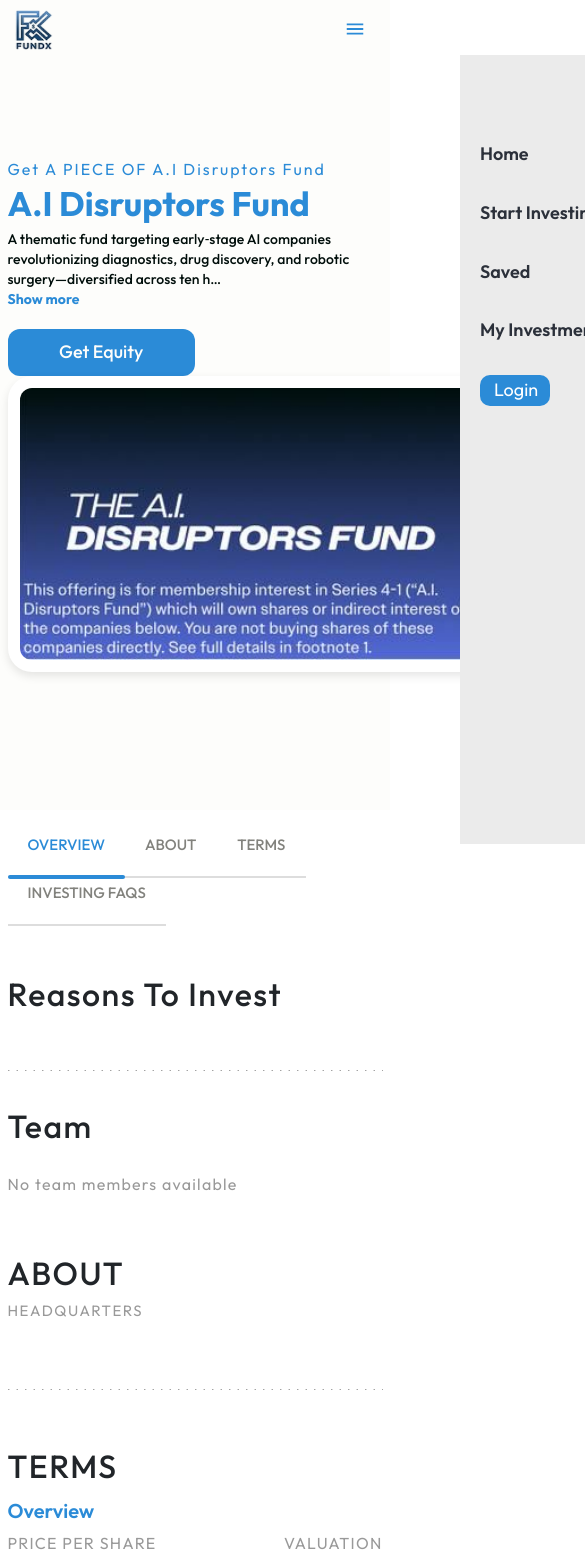
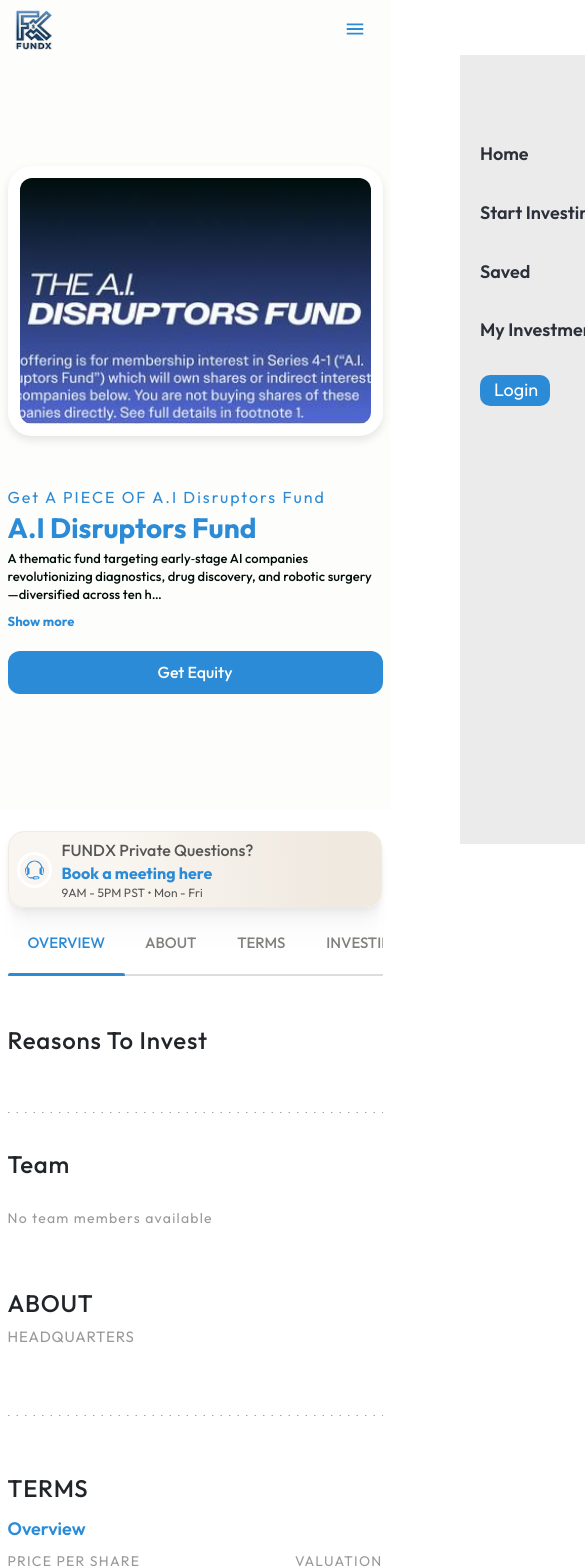
Before and after one commit to mohamed080/graduation-project, a React (Vite) app: page /offering/ai-disruptors-fund in a window 390 px wide. Shown: the top 1568 px of the page, 585 px wide, since content can reach past the window. Built offline with nearby package versions, Linux system fonts and the light colour scheme.

Commit message:
end of responsive of productDetails

```diff
--- a/src/components/projectDetail/InvestingWork.jsx
+++ b/src/components/projectDetail/InvestingWork.jsx
@@ -1,6 +1,7 @@
 import React from 'react'
 import styles from './ProjectDetail.module.css';
 import timeline from '../../assets/faq-timeline.svg';
+import verticalTimeLine from '../../assets/faq-timeline-vertical.svg';
 import { FiLoader } from 'react-icons/fi';
 import { HiOutlineLockClosed } from 'react-icons/hi';
 import { VscSettings } from 'react-icons/vsc';
@@ -37,10 +38,23 @@
     return (
         <div className={styles.investingWork}>
             <h4 className={`mb-0 ${styles.reasonsTitle}`}>HOW INVESTING WORKS</h4>
-            <p className={styles.investingWorkText}>Cancel anytime before 48 hours before a rolling close or the offering end date.</p>
+            <p className={`fw-normal ${styles.investingWorkText}`}>Cancel anytime before 48 hours before a rolling close or the offering end date.</p>
 
             <div class={styles.timelineContainer}>
-                <img alt="FAQ Timeline" loading="lazy" width="772" height="112" decoding="async" data-nimg="1" src={timeline} className={styles.timelineImage} />
+                <picture>
+                    <source media="(max-width: 576px)" srcSet={verticalTimeLine} />
+                    <img
+                        alt="FAQ Timeline"
+                        loading="lazy"
+                        width="772"
+                        height="112"
+                        decoding="async"
+                        data-nimg="1"
+                        src={timeline}
+                        className={styles.timelineImage}
+                    />
+
+                </picture>
             </div>
             <svg width="100%" height="2" fill="none" xmlns="http://www.w3.org/2000/svg"><line x1="0.5" y1="0.5" x2="100%" y2="0.5" stroke="#999999" strokeLinecap="round" strokeDasharray="0.5 8"></line></svg>
             <div className={styles.whyFundx}>
--- a/src/components/projectDetail/ProjectDetail.jsx
+++ b/src/components/projectDetail/ProjectDetail.jsx
@@ -62,7 +62,7 @@
                                 Get Equity
                             </Link>
                         </div>
-                        <div className="col-12 col-md-4">
+                        <div className="col-12 col-md-6 order-first order-md-last mb-5 mb-md-0">
                             <div className={styles.logoContainer}>
                                 <img src={project.img} alt={project.title} />
                             </div>
@@ -70,10 +70,10 @@
                     </div>
                 </div>
             </div>
-            <div className={styles.projectTabs}>
+                        <div className={styles.projectTabs}>
                 <div className="container">
                     <div className="row">
-                        <div className="col-12 col-md-6">
+                        <div className="col-12 col-md-7">
                             <div className={styles.heroBtns}>
                                 <button
                                     className={`${styles.tabBtn} ${activeTab === 'overview' ? styles.active : ''}`}
@@ -185,7 +185,7 @@
                                     ma
                                 </div>
                                 <div className={styles.disccussion}>
-                                    <textarea name="comments" id="comment" value={text} onChange={(e) => setText(e.target.value)} maxLength={2500} cols="30" rows="10" placeholder='what&#39;s on your mind'></textarea>
+                                    <textarea name="comments" id="comment" value={text} onChange={(e) => setText(e.target.value)} maxLength={2500} cols="30" rows="10" placeholder='what&#39;s on your mind' aria-label='Enter your comment'></textarea>
                                 </div>
                                 <div className='d-flex justify-content-end w-100'>
                                     <p className={styles.counter} aria-live='polite'>{text.length}/2500</p>
@@ -199,7 +199,7 @@
 
                             <InvestingWork />
                         </div>
-                        <div className="col-12 col-md-4 offset-md-1">
+                        <div className="col-12 col-md-4 offset-md-1 text-md-end order-first order-md-last">
                             <div className={styles.boxContainer}>
                                 <div className={styles.boxMeeting}>
                                     <div className="d-flex flex-wrap w-100 align-items-center">
--- a/src/components/projectDetail/ProjectDetail.module.css
+++ b/src/components/projectDetail/ProjectDetail.module.css
@@ -41,8 +41,7 @@
     color: var(--primary-color);
 }
 
-.projectDesc p,
-.teamDesc {
+.projectDesc p {
     color: rgb(0, 14, 11);
     margin: 0px;
     font-size: 14px;
@@ -92,7 +91,7 @@
 }
 
 .logoContainer {
-max-width: 488px;
+    max-width: 488px;
     max-height: 296px;
     width: 488px;
     height: 296px;
@@ -101,6 +100,7 @@
     background: #fff;
     box-shadow: 0px 4px 10px rgba(0, 0, 0, 0.1);
     position: relative;
+    margin-inline-start: auto;
 }
 
 .logoContainer img {
@@ -115,9 +115,20 @@
 /* overview */
 .heroBtns {
     margin-top: 2rem;
-    /* border-bottom: 2px solid #DDDDDD; */
     position: relative;
     margin-bottom: 3rem;
+    display: flex;
+    white-space: nowrap;
+    overflow-x: auto;
+    overflow-y: hidden;
+    -webkit-overflow-scrolling: touch;
+    -webkit-overflow-scrolling: touch;
+    scrollbar-width: none;
+    -ms-overflow-style: none;
+}
+
+.heroBtns::-webkit-scrollbar {
+    display: none;
 }
 
 .heroBtns .tabBtn {
@@ -132,6 +143,10 @@
     color: #82827d;
     position: relative;
     border-bottom: 2px solid #ddd;
+    flex: 0 0 auto;
+    white-space: nowrap;
+    cursor: pointer;
+    transition: all 0.3s ease-in-out;
 }
 
 .tabBtn.active {
@@ -152,13 +167,14 @@
 
 /* meeting */
 .boxContainer {
-    margin-top: -51px;
-    position: sticky !important;
-    top: 160px !important;
-    z-index: 999 !important;
-    width: 360px !important;
-    padding-right: 1px !important;
-    display: inline-block !important;
+    margin-top: -51px ;
+    position: sticky;
+    top: 160px;
+    z-index: 999;
+    width: 360px;
+    padding-right: 1px ;
+    display: inline-block;
+    text-align: left;
 }
 
 .boxMeeting {
@@ -418,7 +434,7 @@
 }
 
 .postBtn {
-    margin-block: 32px;
+    margin-block: 22px;
     display: inline-flex;
     align-items: center;
     justify-content: center;
@@ -459,13 +475,14 @@
     margin-bottom: 20px;
 }
 
-.whyFundx{
+.whyFundx {
     padding: 32px 24px;
     margin-bottom: 92px;
     margin-top: 40px;
     background-color: rgb(43, 48, 58);
     border-radius: 16px;
 }
+
 .whyFundxText {
     display: flex;
     flex-direction: row;
@@ -484,7 +501,7 @@
 }
 
 .whyFundx p {
-        margin: 0px;
+    margin: 0px;
     font-size: 14px;
     font-weight: 500;
     line-height: 20px;
@@ -511,6 +528,160 @@
     letter-spacing: 0.05px;
 }
 
-.marginBottom_80{
+.marginBottom_80 {
     margin-bottom: 80px;
 }
+
+@media (max-width: 1060px) {
+    .logoContainer {
+        max-width: 100%;
+        width: 100%;
+        height: 266px;
+    }
+}
+
+@media (max-width: 768px) {
+    .logoContainer {
+        margin-top: 90px;
+        width: 90%;
+        margin-inline: auto;
+        height: 400px;
+    }
+
+    .projectLeft p {
+        font-size: 14px;
+        line-height: 19px;
+    }
+
+    .projectBtn {
+        display: flex;
+        justify-content: center;
+        align-items: center;
+        margin-inline: auto;
+        margin-bottom: 40px;
+    }
+
+    .boxContainer {
+        margin-top: 0px;
+        width: 100%;
+    }
+
+    .reasonsTitle {
+        font-size: 28px;
+        line-height: 32px;
+    }
+}
+
+@media (max-width: 576px) {
+    .logoContainer {
+        width: 100%;
+        height: 270px;
+    }
+
+    .projectTitle {
+        font-size: 28px;
+        line-height: 32px;
+    }
+
+    .projectBtn {
+        width: 100%;
+        max-width: 100%;
+        font-size: 16px;
+    }
+
+    .reasonsTitle {
+        font-size: 24px;
+        line-height: 28px;
+        letter-spacing: .8px
+    }
+
+    .teamSection {
+        gap: 20px;
+    }
+
+    .team {
+        flex-direction: column;
+        align-items: center;
+        max-width: 100%;
+        max-height: 600px;
+        gap: 15px;
+    }
+
+    .team.hidden {
+        max-height: 0;
+        margin: 0;
+        padding: 0;
+    }
+
+    .team .imgContain {
+        flex: none;
+        width: 120px;
+        height: 120px;
+        margin: 0 auto;
+    }
+
+    .teamInfo {
+        text-align: center;
+        width: 100%;
+    }
+
+    .teamDesc,
+    .projectDesc p {
+        font-size: 13px;
+        line-height: 18px;
+    }
+
+    .showMore {
+        font-size: 13px;
+        margin: 8px 0 0 0;
+    }
+
+    .showMoreTeam {
+        font-size: 1.6rem;
+        padding: 0.8rem 1.5rem;
+        max-width: 250px;
+        width: 80%;
+    }
+
+    .valuation {
+        font-size: 14px;
+    }
+
+    .fullTime {
+        font-size: 16px;
+    }
+
+    .overview {
+        font-size: 18px;
+    }
+
+    .disccussionContainer {
+        flex-direction: column;
+        gap: 10px;
+        align-items: stretch;
+    }
+
+    .avatar {
+        width: 45px;
+        height: 45px;
+        font-size: 16px;
+        margin: 0 auto;
+    }
+    .disccussion {
+        padding: 10px;
+        min-height: 150px;
+    }
+
+    .disccussion textarea {
+        font-size: 16px;
+        line-height: 22px;
+        height: 120px;
+    }
+    .postBtn {
+    height: 43px; /* Shorter button */
+  }
+  .timelineImage {
+    max-width: 300px;
+    height: 340px;
+  }
+}
```
Also changed, not shown: src/assets/faq-timeline-vertical.svg (added).
